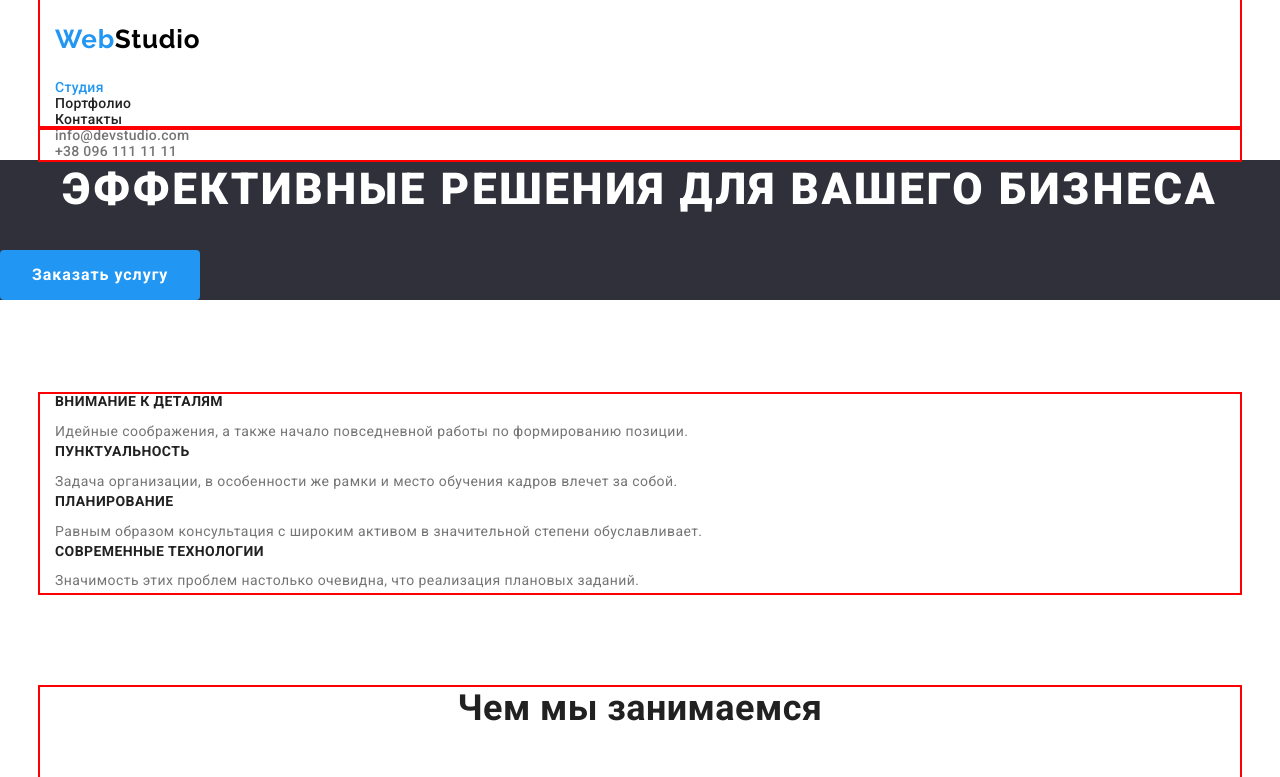
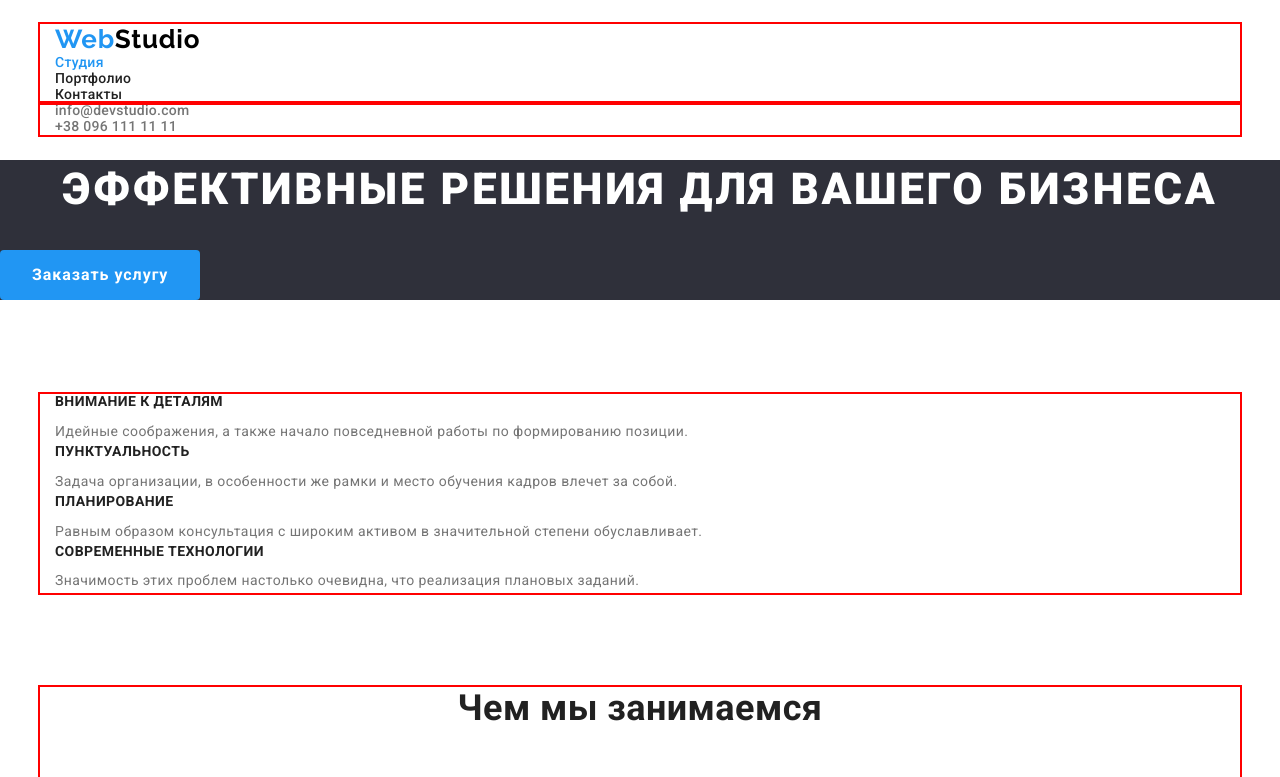
Before and after one commit to 0Palah/goit-markup-hw-03, a plain HTML site: page index.html in a window 1280 px wide. Shown: the top 777 px of the page. Drawn offline with nearby package versions, Linux system fonts and the light colour scheme.

Commit message:
Додає вертикальні падінги в хедер

```diff
--- a/css/styles.css
+++ b/css/styles.css
@@ -51,6 +51,8 @@
     font-weight: 500;
     line-height: 1.14;
     letter-spacing: 0.02em;
+    padding-top: 24px;
+    padding-bottom: 25px;
 }
 
 /* Лого */
@@ -62,12 +64,6 @@
     font-size: 26px;
     line-height: 1.2;
     letter-spacing: 0.03em;
-}
-
-.hdr-logo {
-    display: inline-block;
-    margin-top: 24px;
-    margin-bottom: 25px;
 }
 
 .logo-web {
--- a/index.html
+++ b/index.html
@@ -24,7 +24,7 @@
         <div class="container">
             <nav>
                 <!-- Лого + Лінк "Головна сторінка" -->
-                <a lang="en" href="./index.html" class="logo hdr-logo"><span class="logo-web">Web</span>Studio</a>
+                <a lang="en" href="./index.html" class="logo"><span class="logo-web">Web</span>Studio</a>
 
                 <!-- Навігація -->
                 <ul class="site-nav list">
```
